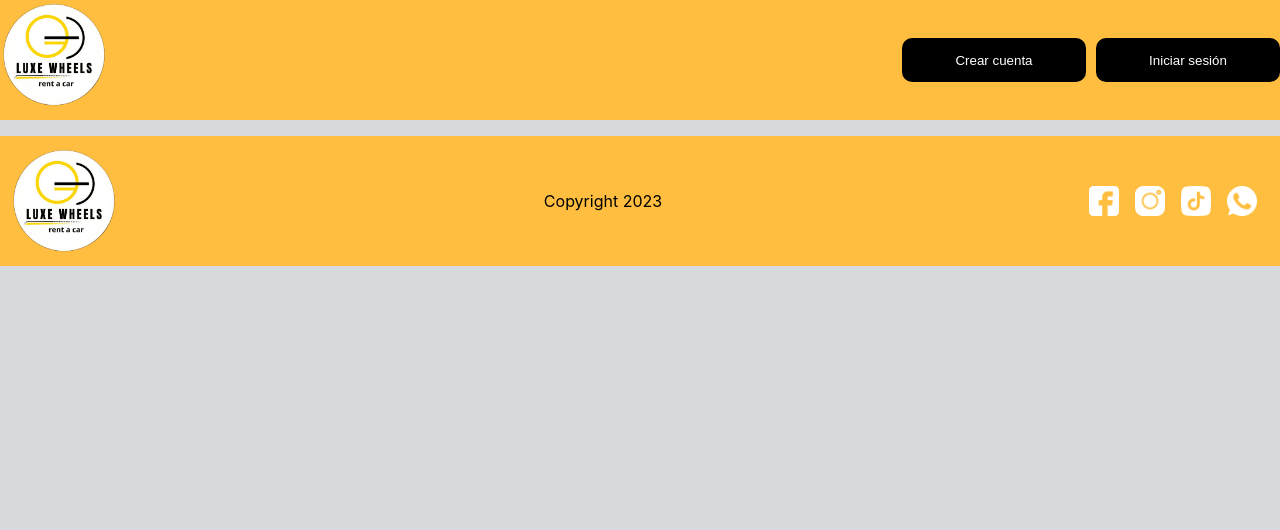
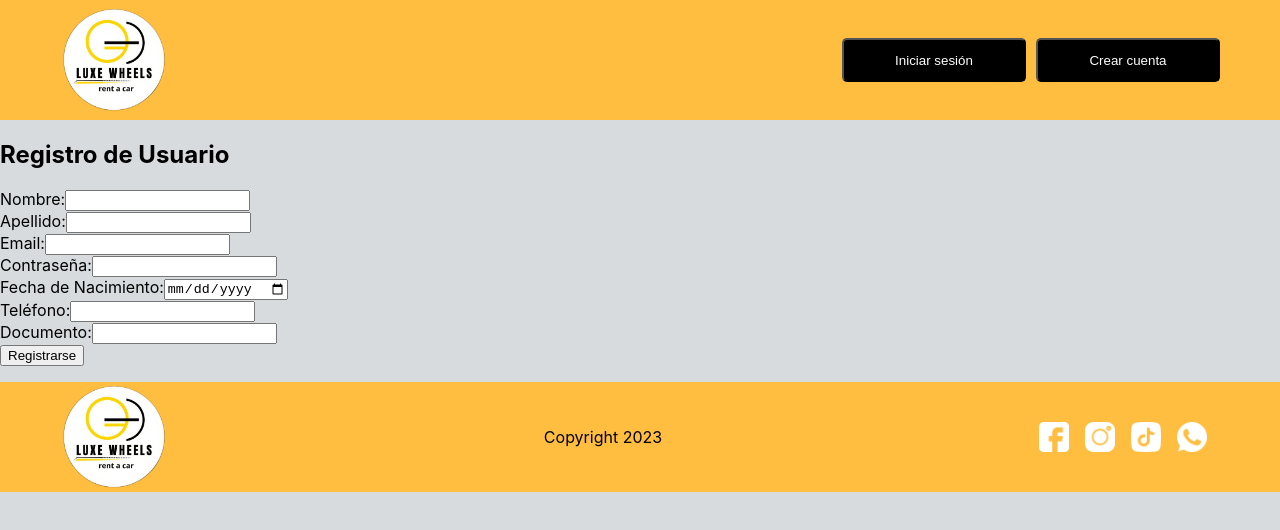
Before and after one commit to ManuelAbraham2001/LuxeWheels, a React (Vite) app in the folder Frontend/: page /register in a window 1280 px wide. Shown: the top 530 px of the page. Built offline with nearby package versions, Linux system fonts and the light colour scheme.

Commit message:
Formularios Login y Register  - Trello SP2 #13 Y #14

```diff
--- a/Frontend/src/App.jsx
+++ b/Frontend/src/App.jsx
@@ -6,7 +6,8 @@ import Favs from "./Routes/Favs";*/
 import Footer from "./Components/Footer";
 import Navbar from "./Components/Navbar";
 import Detail from "./Components/Detail";
-import AdminForm from "./Components/AdminForm";
+import LoginForm from "./Components/LoginForm";
+import RegisterForm from "./Components/RegisterForm";
 import AddVehicleForm from "./Components/AddVehicleForm";
 import Admin from "./Components/Admin";
 import AdminListVehicles from "./Components/AdminListVehicles";
@@ -28,7 +29,8 @@ function App() {
         <Route path="/admin/ListVehicles" element={<AdminListVehicles />} />
         <Route path="/admin/addproduct" element={<AddVehicleForm />} />
         <Route path='/detail/:id' element={<Detail />} />
-        <Route path="/admin" element={<AdminForm />} />
+        <Route path="/login" element={<LoginForm />} />
+        <Route path="/register" element={<RegisterForm />} />
       </Routes>
 
 
--- a/Frontend/src/Components/AdminForm.jsx
+++ b/Frontend/src/Components/AdminForm.jsx
@@ -1,4 +1,4 @@
-import React from 'react';
+/*import React from 'react';
 import { useRentacarStates } from '../Context/Context';
 import { Link } from 'react-router-dom';
 import "./styles/AdminForm.css"
@@ -32,4 +32,4 @@ const VehicleList = () => {
   );
 };
 
-export default VehicleList;
+export default VehicleList;*/
--- /dev/null
+++ b/Frontend/src/Components/LoginForm.jsx
@@ -0,0 +1,25 @@
+import React, { useState } from 'react';
+
+const LoginForm = () => {
+  const [email, setEmail] = useState('');
+  const [password, setPassword] = useState('');
+
+  const handleLogin = () => {
+    console.log(`Iniciar sesión con ${email} y ${password}`);
+  };
+
+  return (
+    <div>
+      <h2>Iniciar Sesión</h2>
+      <label>Email:</label>
+      <input type="email" value={email} onChange={(e) => setEmail(e.target.value)} />
+      <br />
+      <label>Contraseña:</label>
+      <input type="password" value={password} onChange={(e) => setPassword(e.target.value)} />
+      <br />
+      <button onClick={handleLogin}>Iniciar Sesión</button>
+    </div>
+  );
+};
+
+export default LoginForm;
--- a/Frontend/src/Components/Navbar.jsx
+++ b/Frontend/src/Components/Navbar.jsx
@@ -29,8 +29,14 @@ const Navbar = () => {
       </div>
 
       <div className='right-block'>
+
+      <Link to="/login" className="login">
+          <button className='nav-button'>Iniciar sesión</button>
+      </Link>
+      <Link to="/register" className="register">
           <button className='nav-button'>Crear cuenta</button>
-          <button className='nav-button'>Iniciar sesión</button>
+      </Link>
+
       </div>
     </nav>
 
--- /dev/null
+++ b/Frontend/src/Components/RegisterForm.jsx
@@ -0,0 +1,46 @@
+import React, { useState } from 'react';
+
+const RegisterForm = () => {
+  const [nombre, setNombre] = useState('');
+  const [apellido, setApellido] = useState('');
+  const [email, setEmail] = useState('');
+  const [password, setPassword] = useState('');
+  const [fechaNac, setFechaNac] = useState('');
+  const [telefono, setTelefono] = useState('');
+  const [documento, setDocumento] = useState('');
+
+  const handleRegister = () => {
+    // Lógica de registro aquí
+    console.log(`Registrarse con ${nombre}, ${apellido}, ${email}, ${password}, ${fechaNac}, ${telefono}, ${documento}`);
+  };
+
+  return (
+    <div>
+      <h2>Registro de Usuario</h2>
+      <label>Nombre:</label>
+      <input type="text" value={nombre} onChange={(e) => setNombre(e.target.value)} />
+      <br />
+      <label>Apellido:</label>
+      <input type="text" value={apellido} onChange={(e) => setApellido(e.target.value)} />
+      <br />
+      <label>Email:</label>
+      <input type="email" value={email} onChange={(e) => setEmail(e.target.value)} />
+      <br />
+      <label>Contraseña:</label>
+      <input type="password" value={password} onChange={(e) => setPassword(e.target.value)} />
+      <br />
+      <label>Fecha de Nacimiento:</label>
+      <input type="date" value={fechaNac} onChange={(e) => setFechaNac(e.target.value)} />
+      <br />
+      <label>Teléfono:</label>
+      <input type="tel" value={telefono} onChange={(e) => setTelefono(e.target.value)} />
+      <br />
+      <label>Documento:</label>
+      <input type="text" value={documento} onChange={(e) => setDocumento(e.target.value)} />
+      <br />
+      <button onClick={handleRegister}>Registrarse</button>
+    </div>
+  );
+};
+
+export default RegisterForm;
--- a/Frontend/src/Components/styles/Footer.css
+++ b/Frontend/src/Components/styles/Footer.css
@@ -11,7 +11,7 @@ footer {
     box-sizing: border-box;
     justify-content: space-between;
     align-items: center;
-    padding: 10px;
+    padding: 0 60px
 }
 
 footer > p{
--- a/Frontend/src/Components/styles/Navbar.css
+++ b/Frontend/src/Components/styles/Navbar.css
@@ -1,4 +1,4 @@
-
+/*
   .navbar {
     display: flex;
     justify-content: space-between;
@@ -54,14 +54,14 @@
   width: 100%;
   height: 100%;
   object-fit: contain; /* Para que la imagen se ajuste dentro del contenedor sin molestar */
-}
+/*}
 
 
 
   @media (max-width: 768px) {
 
     /* .: header :. */
-
+/*
     .nav-menu{
         display:none
     }
@@ -79,3 +79,76 @@
     }
 
   }
+
+
+*/
+
+
+/**/
+
+
+/* Navbar Styles */
+.navbar {
+  display: flex;
+  justify-content: space-between;
+  align-items: center;
+  position: fixed;
+  top: 0;
+  z-index: 1000;
+  width: 100%;
+  height: 120px;
+  background: #FFBE3F;
+  padding: 0 60px; /* Añadido espacio en los lados */
+  box-sizing: border-box; /* Box-sizing para incluir padding en el ancho total */
+}
+
+.right-block {
+  display: flex;
+  align-items: center;
+}
+
+.right-block button {
+  background-color: black;
+  color: white;
+  padding: 10px 20px;
+  margin-left: 10px;
+  cursor: pointer;
+  border-radius: 5px;
+}
+
+.right-block button.nav-button {
+  width: 184px;
+  height: 44px;
+}
+
+.burger-menu {
+  display: none;
+}
+
+.logo-container {
+  width: 110px;
+  height: 110px;
+}
+
+.logo {
+  width: 100%;
+  height: 100%;
+  object-fit: contain;
+}
+
+/* Media Query for Small Screens */
+@media (max-width: 768px) {
+  .nav-menu {
+    display: none;
+  }
+
+  .burger-menu {
+    display: flex;
+    align-items: center;
+    justify-content: center;
+  }
+
+  .right-block {
+    display: none;
+  }
+}
```
